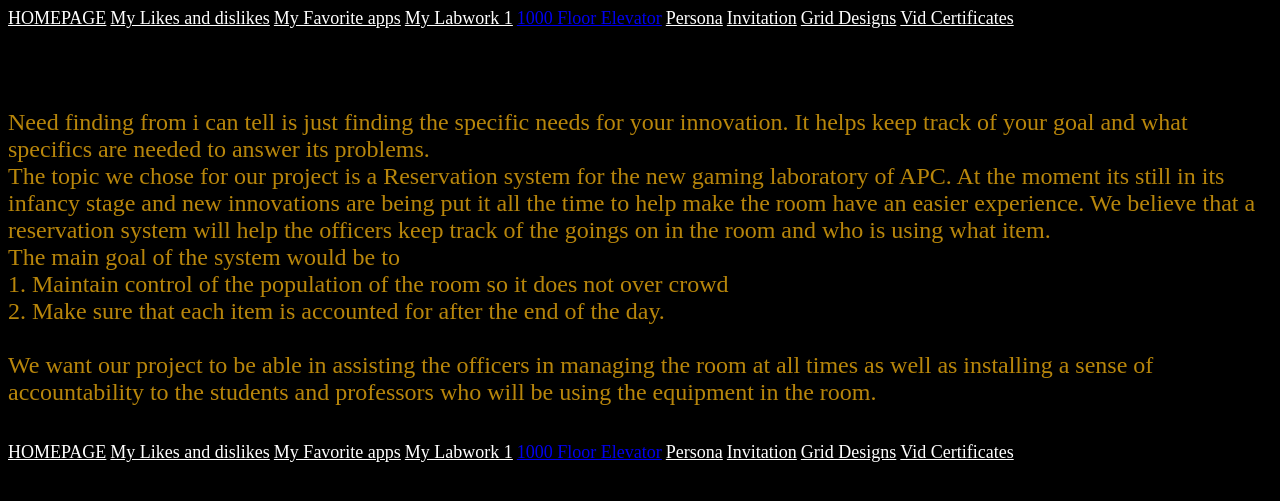
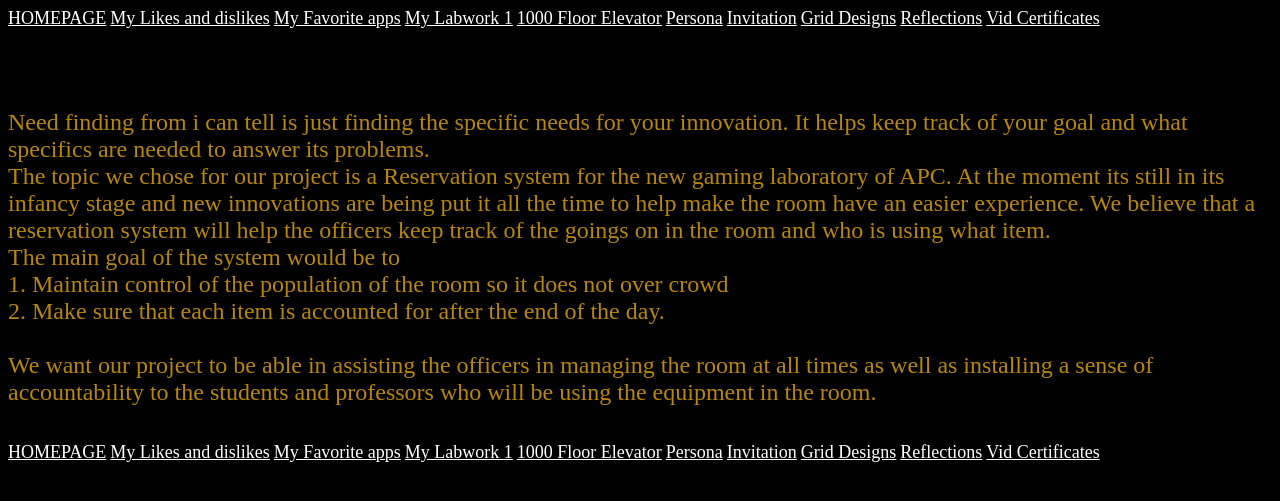
Before and after one commit to Xedris/Userdes1, a PHP site: page /Activity4.php in a window 1280 px wide. Shown: the top 501 px of the page. Run offline with PHP 8.4, Linux system fonts and the light colour scheme.

Commit message:
Update Activity4.php

```diff
--- a/Activity4.php
+++ b/Activity4.php
@@ -6,10 +6,11 @@
 <a href="new-2.php"style="color:White;"><font size="4">My Likes and dislikes</font></a>
 <a href="Activity2.php"style="color:White;"><font size="4">My Favorite apps</font></a>
 <a href="LABWORK1_Fortuno.php"style="color:White;"><font size="4">My Labwork 1</font></a>
-<a href="Activity3.php"php"style="color:White;"><font size="4">1000 Floor Elevator</font></a>
+<a href="Activity3.php"style="color:White;"><font size="4">1000 Floor Elevator</font></a>
 <a href="Activity-6.php"style="color:White;"><font size="4">Persona</font></a>
 <a href="Activity-7.php"style="color:White;"><font size="4">Invitation</font></a>
 <a href="Grid.php"style="color:White;"><font size="4">Grid Designs</font></a>
+<a href="Reflections.php"style="color:White;"><font size="4">Reflections</font></a>
 <a href="UX-DESIGN-CERTIFICATES.php"style="color:White;"><font size="4">Vid Certificates</font></a>
 </head>
 <body style="background-color:Black;">
@@ -31,10 +32,11 @@ to the students and professors who will be using the equipment in the room.</fon
 <a href="new-2.php"style="color:White;"><font size="4">My Likes and dislikes</font></a>
 <a href="Activity2.php"style="color:White;"><font size="4">My Favorite apps</font></a>
 <a href="LABWORK1_Fortuno.php"style="color:White;"><font size="4">My Labwork 1</font></a>
-<a href="Activity3.php"php"style="color:White;"><font size="4">1000 Floor Elevator</font></a>
+<a href="Activity3.php"style="color:White;"><font size="4">1000 Floor Elevator</font></a>
 <a href="Activity-6.php"style="color:White;"><font size="4">Persona</font></a>
 <a href="Activity-7.php"style="color:White;"><font size="4">Invitation</font></a>
 <a href="Grid.php"style="color:White;"><font size="4">Grid Designs</font></a>
+<a href="Reflections.php"style="color:White;"><font size="4">Reflections</font></a>
 <a href="UX-DESIGN-CERTIFICATES.php"style="color:White;"><font size="4">Vid Certificates</font></a>
 </body>
 </html>
```
